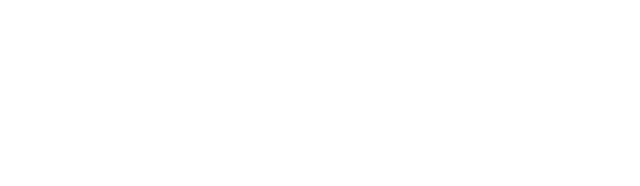
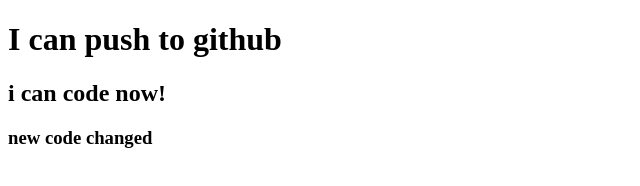
Before and after one commit to maliha475/my-second-ripo, a plain HTML site: page index.html in a window 1280 px wide. Shown: the whole page, without its empty margins (0-640 px from the left). Drawn offline with Linux system fonts and the light colour scheme.

Commit message:
added header

```diff
--- a/index.html
+++ b/index.html
@@ -7,6 +7,8 @@
     <title>my second github ripo</title>
 </head>
 <body>
-
+    <h1>I can push to github</h1>
+    <h2>i can code now!</h2>
+    <h3>new code changed</h3>
 </body>
 </html>
```
